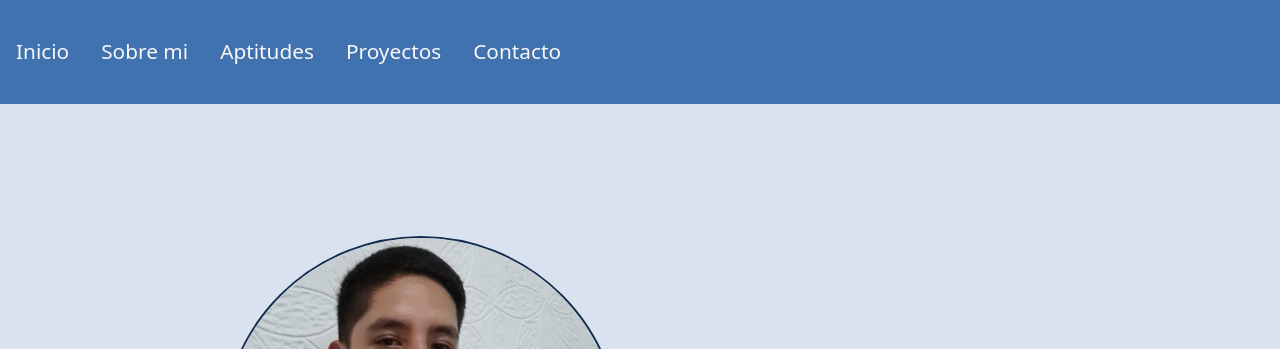
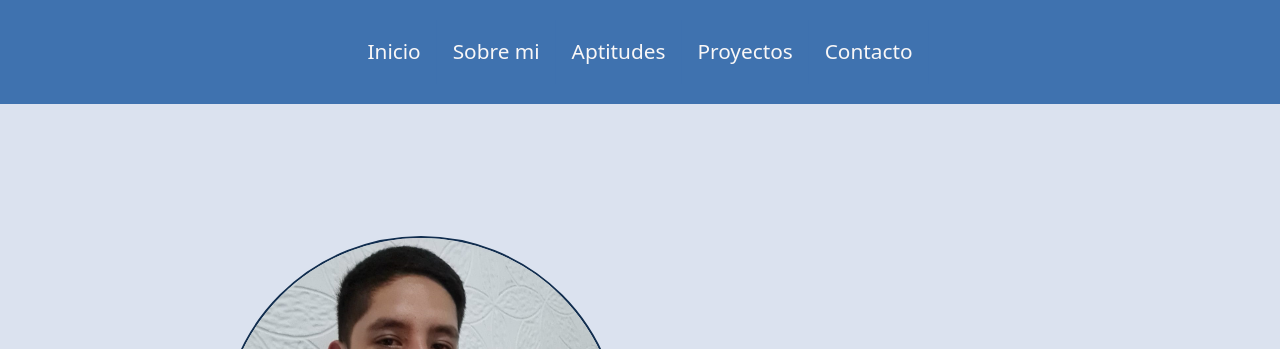
Before and after one commit to alexismaximiliano/Portfolio, a plain HTML site: page index.html in a window 1280 px wide. Shown: the top 349 px of the page. Drawn offline with nearby package versions, Linux system fonts and the light colour scheme.

Commit message:
Update index.html

```diff
--- a/index.html
+++ b/index.html
@@ -25,7 +25,7 @@
                     <span class="navbar-toggler-icon"></span>
                 </button>
                 <div class="collapse navbar-collapse" id="navbarSupportedContent">
-                    <ul class="navbar-nav me-auto mb-2 mb-lg-0 position-absolute start-50 w-100 translate-middle-x">
+                    <ul class="navbar-nav me-auto mb-2 mb-lg-0 position-absolute start-50 translate-middle-x">
                         <li class="nav-item">
                             <a class="nav-link active" id="link" aria-current="page" href="#inicio">Inicio</a>
                         </li>
```
